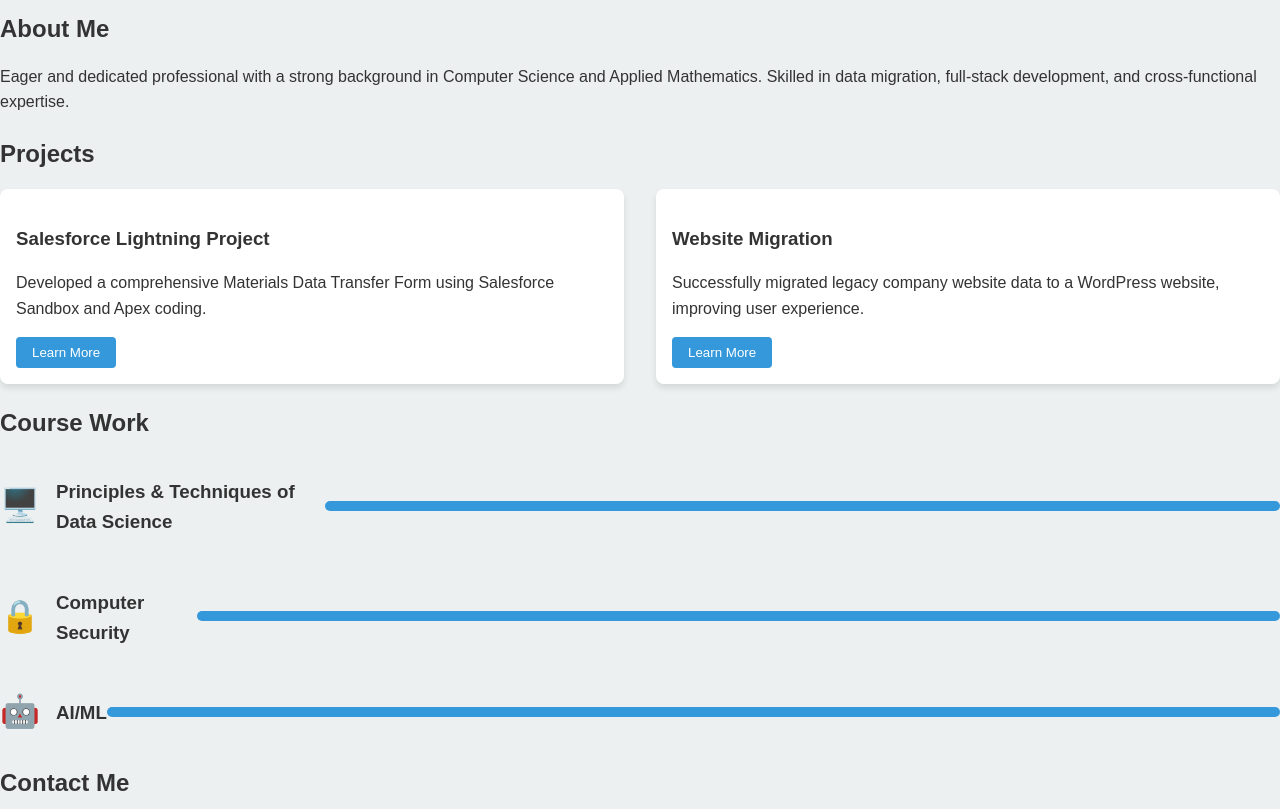
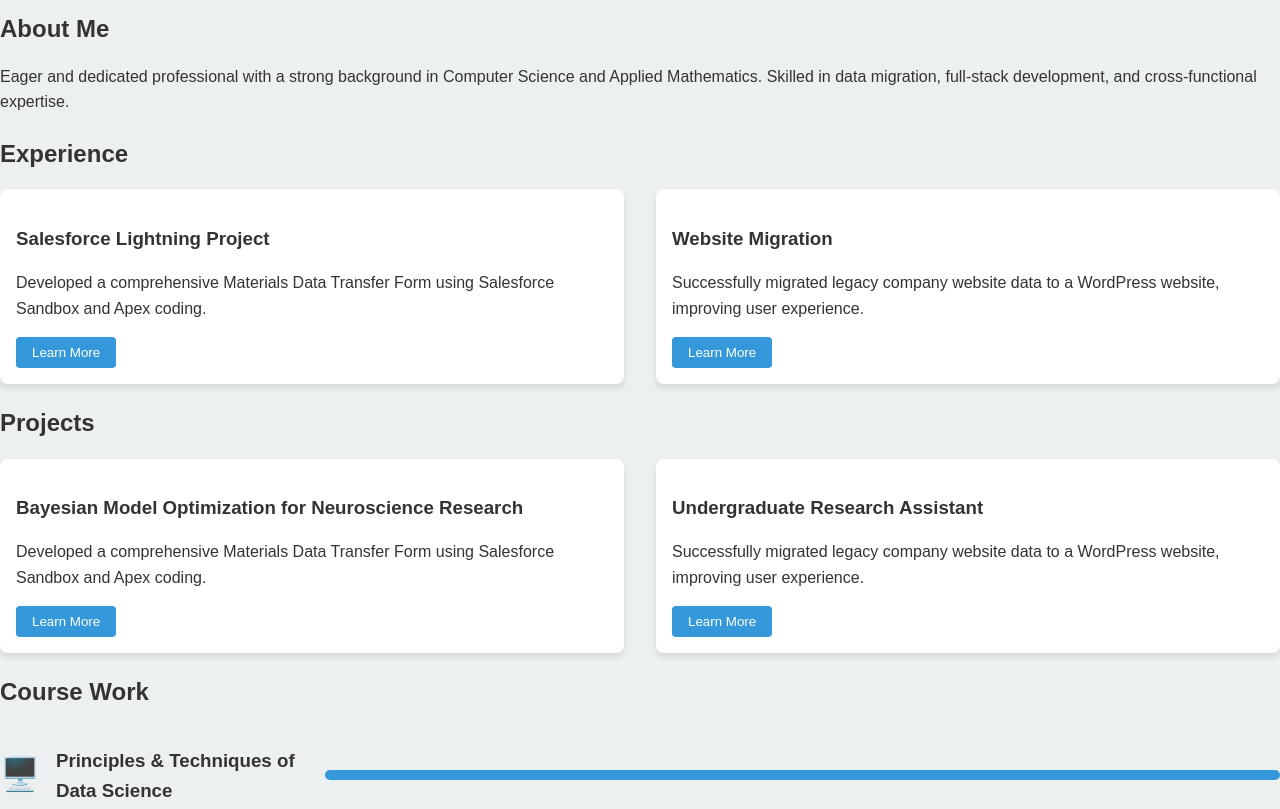
Before and after one commit to aditi-a-sen/aditi-a-sen.github.io, a plain HTML site: page index.html in a window 1280 px wide. Shown: the part 1100-1909 px from the top of the page. Drawn offline with nearby package versions, Linux system fonts and the light colour scheme.

```diff
--- a/index.html
+++ b/index.html
@@ -13,6 +13,7 @@
             <ul>
                 <li><a href="#home">Home</a></li>
                 <li><a href="#about">About</a></li>
+                <li><a href="#experience">Experience</a></li>
                 <li><a href="#projects">Projects</a></li>
                 <li><a href="#coursework">Course Work</a></li>
                 <li><a href="#contact">Contact</a></li>
@@ -40,8 +41,8 @@
             </div>
         </section>
 
-        <section id="projects">
-            <h2>Projects</h2>
+        <section id="experience">
+            <h2>Experience</h2>
             <div class="project-grid">
                 <div class="project-card">
                     <h3>Salesforce Lightning Project</h3>
@@ -50,6 +51,22 @@
                 </div>
                 <div class="project-card">
                     <h3>Website Migration</h3>
+                    <p>Successfully migrated legacy company website data to a WordPress website, improving user experience.</p>
+                    <button class="learn-more">Learn More</button>
+                </div>
+                <!-- Add more project cards as needed -->
+            </div>
+        </section>
+        <section id="projects">
+            <h2>Projects</h2>
+            <div class="project-grid">
+                <div class="project-card">
+                    <h3>Bayesian Model Optimization for Neuroscience Research</h3>
+                    <p>Developed a comprehensive Materials Data Transfer Form using Salesforce Sandbox and Apex coding.</p>
+                    <button class="learn-more">Learn More</button>
+                </div>
+                <div class="project-card">
+                    <h3>Undergraduate Research Assistant</h3>
                     <p>Successfully migrated legacy company website data to a WordPress website, improving user experience.</p>
                     <button class="learn-more">Learn More</button>
                 </div>
```
